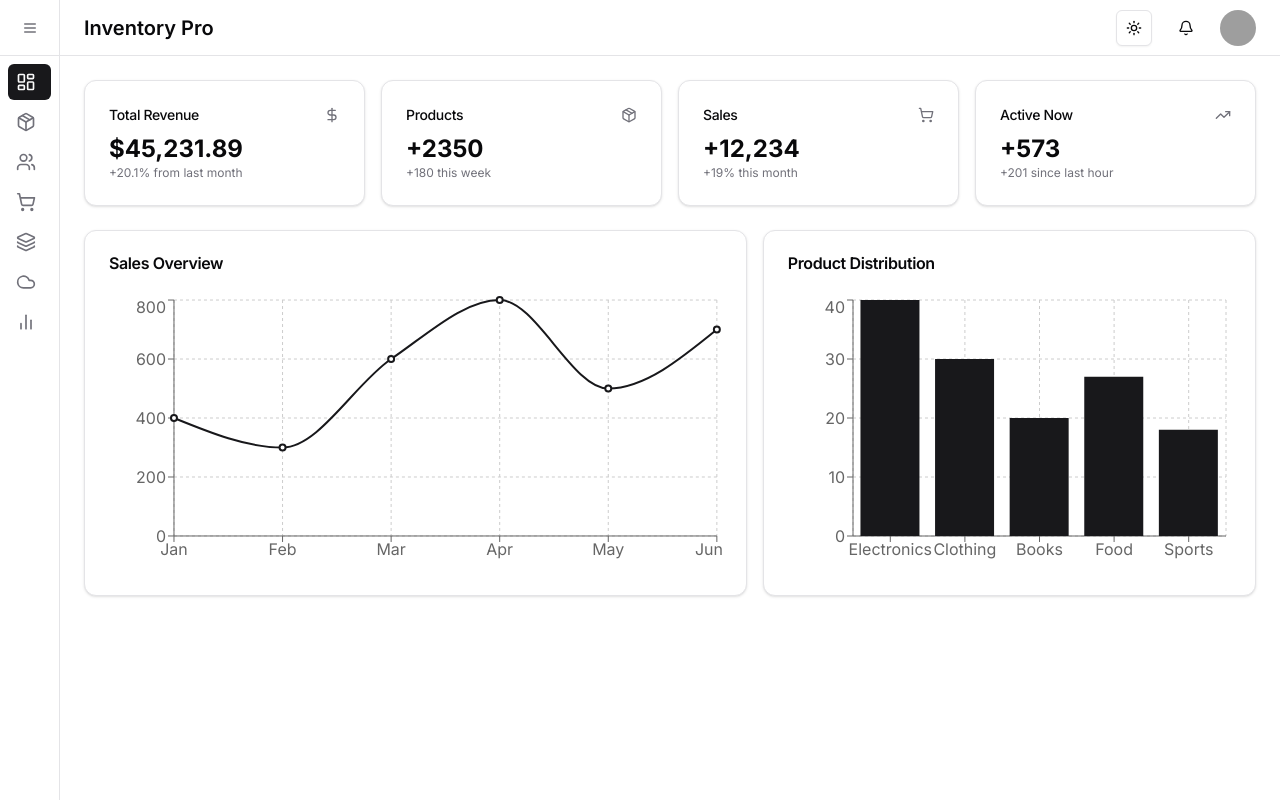
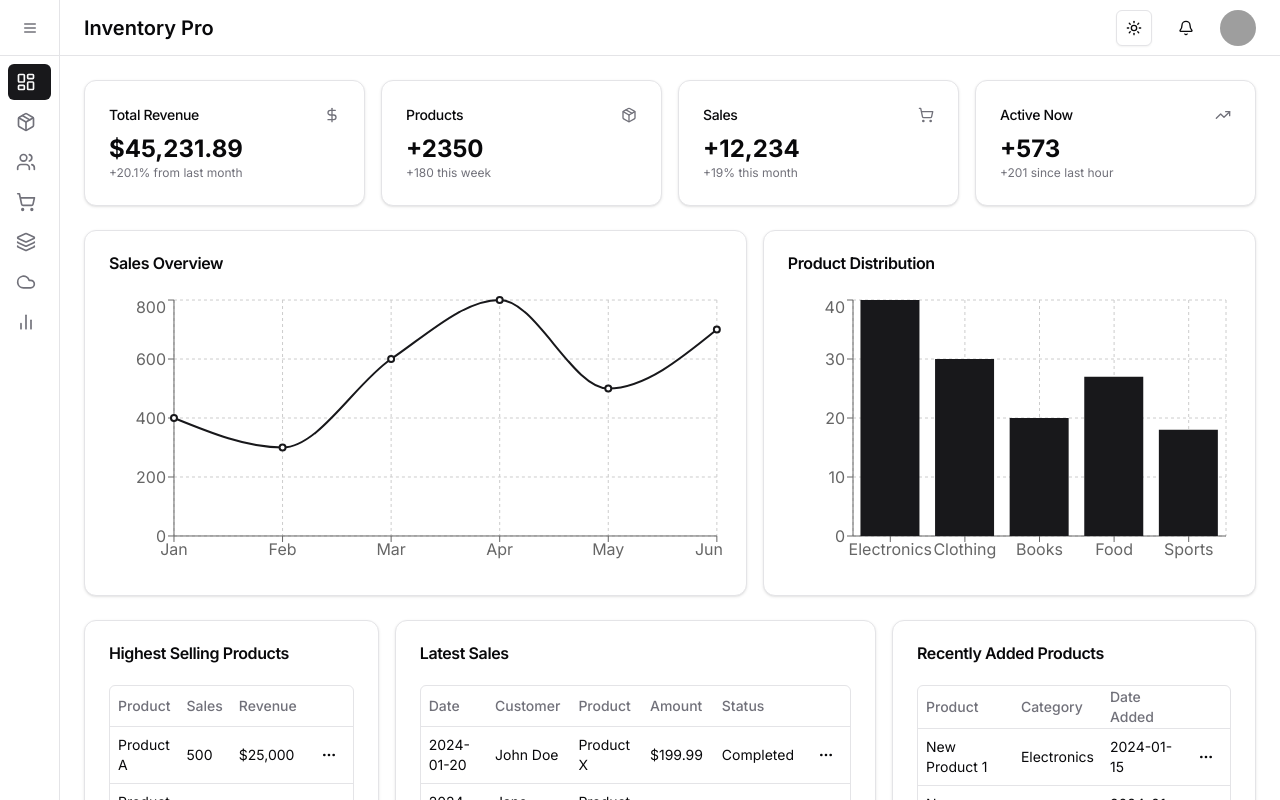
Before and after one commit to Kolzsticks/kolz-next-invent, a Next.js app: page /dashboard in a window 1280 px wide. Built offline with nearby package versions, Linux system fonts and the light colour scheme; grey boxes are pictures that could not be loaded.

Commit message:
I updated the dashboard page with the latest, highest and recently added products

```diff
--- a/app/dashboard/page.tsx
+++ b/app/dashboard/page.tsx
@@ -13,6 +13,8 @@ import {
   Bar,
 } from 'recharts';
 import { Package, DollarSign, ShoppingCart, TrendingUp } from 'lucide-react';
+import { DataTable } from '@/components/data-table/data-table';
+import { createColumns } from '@/components/data-table/columns';
 
 const salesData = [
   { name: 'Jan', value: 400 },
@@ -31,9 +33,51 @@ const productData = [
   { name: 'Sports', value: 18 },
 ];
 
+const highestSellingProducts = [
+  { id: 1, product: 'Product A', sales: '500', revenue: '$25,000' },
+  { id: 2, product: 'Product B', sales: '300', revenue: '$15,000' },
+];
+
+const latestSales = [
+  { id: 1, date: '2024-01-20', customer: 'John Doe', product: 'Product X', amount: '$199.99', status: 'Completed' },
+  { id: 2, date: '2024-01-22', customer: 'Jane Smith', product: 'Product Y', amount: '$299.99', status: 'Pending' },
+];
+
+const recentlyAddedProducts = [
+  { id: 1, product: 'New Product 1', category: 'Electronics', dateAdded: '2024-01-15' },
+  { id: 2, product: 'New Product 2', category: 'Clothing', dateAdded: '2024-01-18' },
+];
+
+const columnsConfig = {
+  highestSellingProducts: createColumns({
+    columns: [
+      { accessorKey: 'product', header: 'Product' },
+      { accessorKey: 'sales', header: 'Sales' },
+      { accessorKey: 'revenue', header: 'Revenue' },
+    ],
+  }),
+  latestSales: createColumns({
+    columns: [
+      { accessorKey: 'date', header: 'Date' },
+      { accessorKey: 'customer', header: 'Customer' },
+      { accessorKey: 'product', header: 'Product' },
+      { accessorKey: 'amount', header: 'Amount' },
+      { accessorKey: 'status', header: 'Status' },
+    ],
+  }),
+  recentlyAddedProducts: createColumns({
+    columns: [
+      { accessorKey: 'product', header: 'Product' },
+      { accessorKey: 'category', header: 'Category' },
+      { accessorKey: 'dateAdded', header: 'Date Added' },
+    ],
+  }),
+};
+
 export default function DashboardPage() {
   return (
     <div className="space-y-6">
+      {/* Overview Cards */}
       <div className="grid gap-4 md:grid-cols-2 lg:grid-cols-4">
         <Card>
           <CardHeader className="flex flex-row items-center justify-between space-y-0 pb-2">
@@ -77,6 +121,7 @@ export default function DashboardPage() {
         </Card>
       </div>
 
+      {/* Charts */}
       <div className="grid gap-4 md:grid-cols-2 lg:grid-cols-7">
         <Card className="col-span-4">
           <CardHeader>
@@ -116,6 +161,40 @@ export default function DashboardPage() {
           </CardContent>
         </Card>
       </div>
+
+      {/* Data Tables */}
+      <div className="flex flex-col lg:flex-row gap-4">
+        <Card>
+          <CardHeader>
+            <CardTitle>Highest Selling Products</CardTitle>
+          </CardHeader>
+          <CardContent>
+            <DataTable
+              columns={columnsConfig.highestSellingProducts}
+              data={highestSellingProducts}
+            />
+          </CardContent>
+        </Card>
+        <Card>
+          <CardHeader>
+            <CardTitle>Latest Sales</CardTitle>
+          </CardHeader>
+          <CardContent>
+            <DataTable columns={columnsConfig.latestSales} data={latestSales} />
+          </CardContent>
+        </Card>
+        <Card>
+          <CardHeader>
+            <CardTitle>Recently Added Products</CardTitle>
+          </CardHeader>
+          <CardContent>
+            <DataTable
+              columns={columnsConfig.recentlyAddedProducts}
+              data={recentlyAddedProducts}
+            />
+          </CardContent>
+        </Card>
+      </div>
     </div>
   );
 }
```
